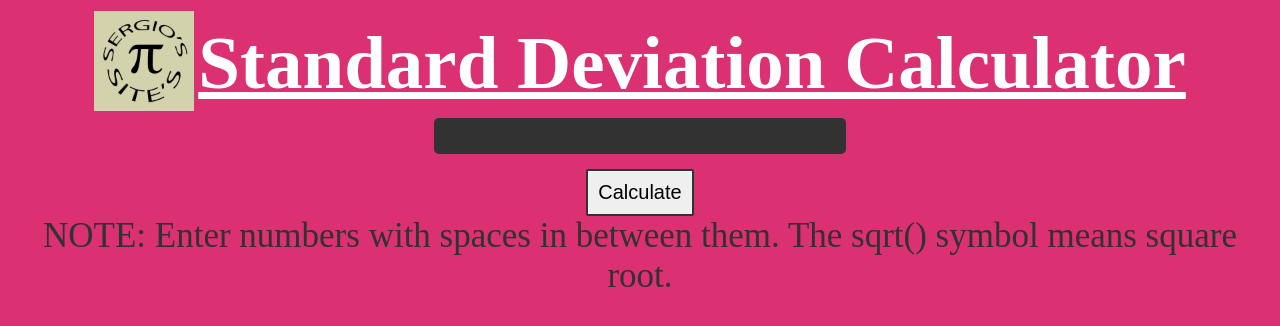
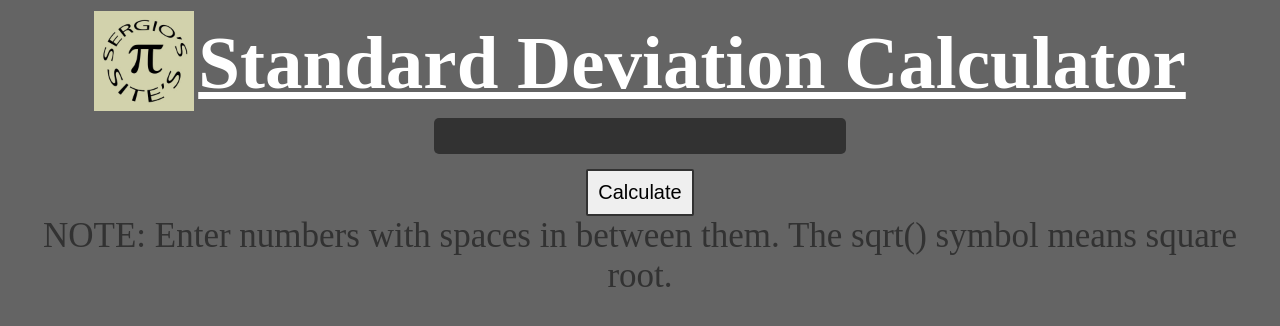
Before and after one commit to Sergio1452/deviationRepository, a plain HTML site: page index.html in a window 1280 px wide. Drawn offline with Linux system fonts and the light colour scheme.

Commit message:
Update style.css

```diff
--- a/style.css
+++ b/style.css
@@ -1,5 +1,5 @@
 body {
-    background: rgb(219, 48, 114);
+    background: rgb(100, 100, 100);
 }
 
 #image {
```
